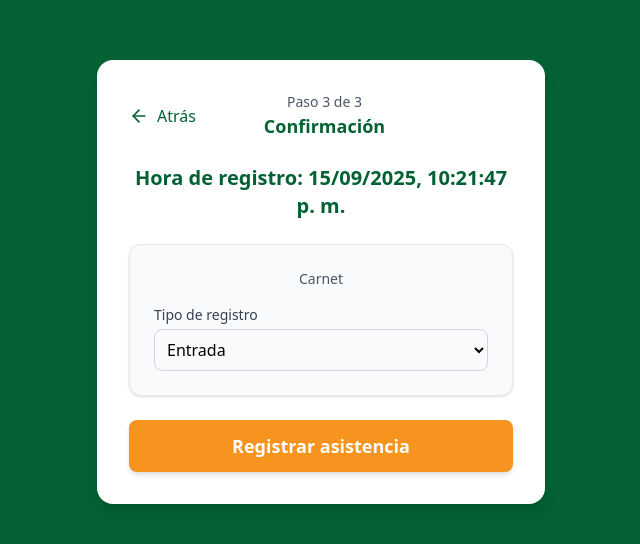
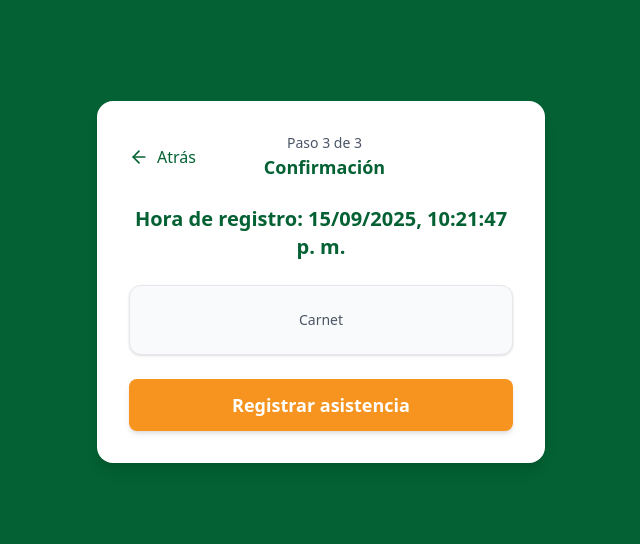
Before and after one commit to LeoTorrico/Vizzios-portal, a React (Vite) app: page /empleado/confirmacion in a window 1280 px wide. Shown: the part 118-662 px from the top of the page, without its empty margins (319-959 px from the left). Built offline with nearby package versions, Linux system fonts and the light colour scheme; no server answers.

Commit message:
feat: registro automatico

```diff
--- a/src/pages/employee/Step3Confirmation.tsx
+++ b/src/pages/employee/Step3Confirmation.tsx
@@ -1,5 +1,4 @@
 import { useNavigate } from "react-router-dom";
-import { useState } from "react";
 import Button from "../../components/Button";
 import StepHeader from "../../components/StepHeader";
 import { useAttendance } from "../../hooks/useAttendance";
@@ -21,15 +20,11 @@ export default function Step3Confirmation() {
     second: "2-digit",
   });
 
-  // Estado para IN/OUT
-  const [type, setType] = useState<"IN" | "OUT">("IN");
-
   const handleRegister = async () => {
     if (!carnet || !imageBase64) return alert("Faltan datos del empleado");
     try {
       await registerAttendance({
         carnet,
-        type, // <-- dinámico
         recordedAt: now.toISOString(),
         imageBase64,
       });
@@ -67,25 +62,6 @@ export default function Step3Confirmation() {
             <p className="text-gray-600 text-sm">Carnet</p>
             <p className="text-lg font-semibold text-gray-800">{carnet}</p>
           </div>
-
-          {/* Dropdown Entrada / Salida */}
-          <div className="w-full">
-            <label
-              htmlFor="type"
-              className="block text-sm font-medium text-gray-700 mb-1"
-            >
-              Tipo de registro
-            </label>
-            <select
-              id="type"
-              value={type}
-              onChange={(e) => setType(e.target.value as "IN" | "OUT")}
-              className="w-full border border-gray-300 rounded-lg p-2 focus:ring-2 focus:ring-[#036133] focus:outline-none"
-            >
-              <option value="IN">Entrada</option>
-              <option value="OUT">Salida</option>
-            </select>
-          </div>
         </div>
 
         <Button
--- a/src/types/index.d.ts
+++ b/src/types/index.d.ts
@@ -6,7 +6,6 @@ export interface EmployeeRecord {
 
 export interface AttendanceDTO {
   carnet: string;
-  type: "IN" | "OUT";
   recordedAt: string;
   imageBase64: string;
 }
```
